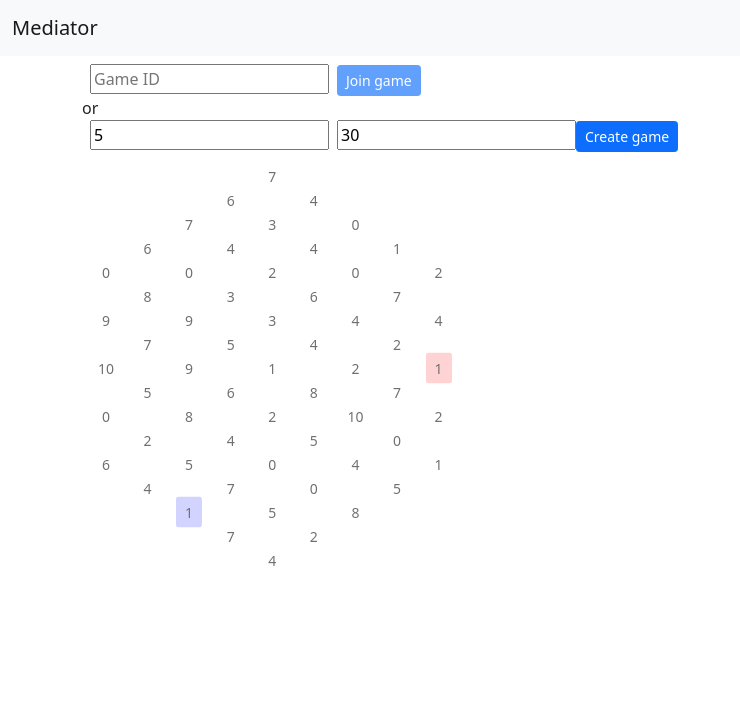
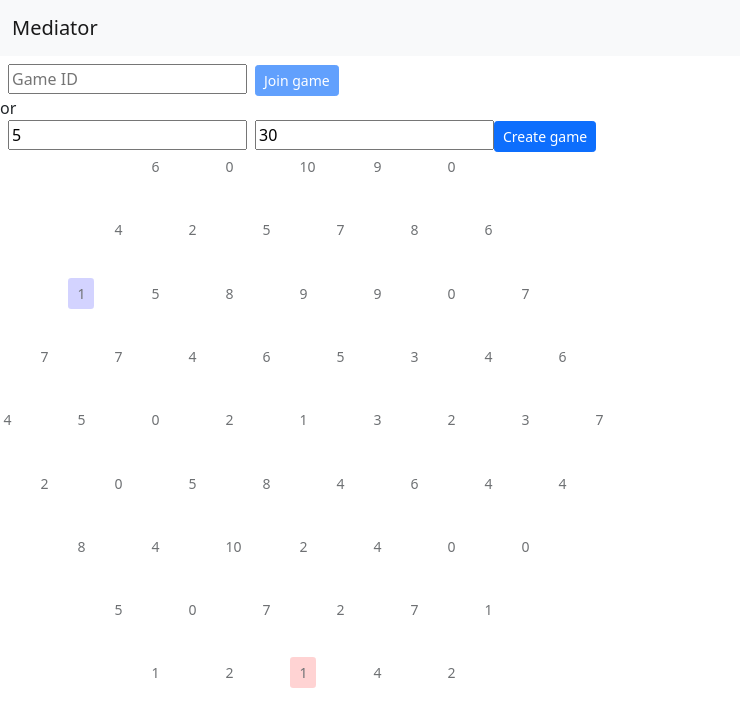
Before and after one commit to speezepearson/mediator, a React (Vite) app: page /#/ in a window 1280 px wide. Shown: the top 726 px of the page, without its empty margins (0-740 px from the left). Built offline with nearby package versions, Linux system fonts and the light colour scheme; no server answers.

Commit message:
much styling

```diff
--- a/src/App.tsx
+++ b/src/App.tsx
@@ -7,6 +7,7 @@ import {
   claim,
   hexNeighbors,
   hexy2xy,
+  otherActor,
   sampleFromGameDistribution,
   score,
   step,
@@ -190,11 +191,21 @@ function RenderBoard(props: {
 
   return (
     <div
-      className="position-relative m-4"
+      className="ratio"
       style={{
-        height: `${3 * (maxY - minY)}em`,
-        width: `${3 * (maxX - minX)}em`,
+        maxWidth: "40em",
+        ["--bs-aspect-ratio" as string]: `${(100 * Math.sqrt(3)) / 2}%`,
       }}
+    >
+      <div className="d-flex flex-row justify-content-center align-items-center p-4">
+        <div
+          className="position-relative w-100 h-100"
+          style={
+            {
+              // height: `${3 * (maxY - minY)}em`,
+              // width: `${3 * (maxX - minX)}em`,
+            }
+          }
         >
           {" "}
           {game.cells.map(({ i, j, v: cell }) => {
@@ -212,9 +223,11 @@ function RenderBoard(props: {
                 key={`${i},${j}`}
                 className="position-absolute text-center p-0 m-0"
                 style={{
-              left: `${3 * (x - minX)}em`,
-              top: `${3 * (maxY - y)}em`,
+                  left: `${(100 * (x - minX)) / (maxX - minX) - 5}%`,
+                  top: `${(100 * (y - minY)) / (maxY - minY) - 5}%`,
                   transform: "translate(-50%, -50%)",
+                  width: 0,
+                  height: 0,
                 }}
               >
                 <button
@@ -232,7 +245,9 @@ function RenderBoard(props: {
                           return "#0000ff44";
                       }
                     })(),
-                outline: cell.occupier?.mediated ? "2px solid gold" : undefined,
+                    outline: cell.occupier?.mediated
+                      ? "2px solid gold"
+                      : undefined,
                   }}
                   disabled={!canClaim}
                   onClick={async () => {
@@ -255,6 +270,8 @@ function RenderBoard(props: {
               </div>
             );
           })}
+        </div>
+      </div>
     </div>
   );
 }
@@ -287,7 +304,8 @@ export function GamePage({ gameId, player }: GamePageProps) {
   const scores = score(game);
 
   return (
-    <>
+    <div className="row">
+      <div className="col-3 bg-light border-end border-secondary p-4">
         <div>
           <button
             type="button"
@@ -364,6 +382,9 @@ export function GamePage({ gameId, player }: GamePageProps) {
           )}
         </div>
         {player !== "mediator" && (
+          <div>{otherActor(player)}'s score: who cares</div>
+        )}
+        {player !== "mediator" && (
           <div>Remaining resources: {game.remainingResources[player]}</div>
         )}
         <div className="mt-2">
@@ -382,9 +403,10 @@ export function GamePage({ gameId, player }: GamePageProps) {
             Delegate
           </button>
         </div>
+      </div>
+      <div className="col-9">
         <RenderBoard game={game} player={player} onMove={move} />
-    </>
+      </div>
+    </div>
   );
 }
-
-export function Root() {}
--- a/src/common.ts
+++ b/src/common.ts
@@ -172,7 +172,7 @@ export type Result<T> = { type: "ok"; val: T } | { type: "err"; msg: string };
 
 const sqrt3_2 = Math.sqrt(3) / 2;
 export function hexy2xy(i: number, j: number): [number, number] {
-  return [i * sqrt3_2, -i / 2 + j];
+  return [-i / 2 + j, i * sqrt3_2];
 }
 function makeHexGrid<T>(
   sideLength: number,
--- a/src/components/Root.tsx
+++ b/src/components/Root.tsx
@@ -12,9 +12,7 @@ export function Root() {
           {/* right-aligned stuff */}
         </div>
       </nav>
-      <div className="container">
-        <Outlet />
-      </div>
+      <Outlet />
     </div>
   );
 }
```
Lines whose indentation alone changed are shown as unchanged.
